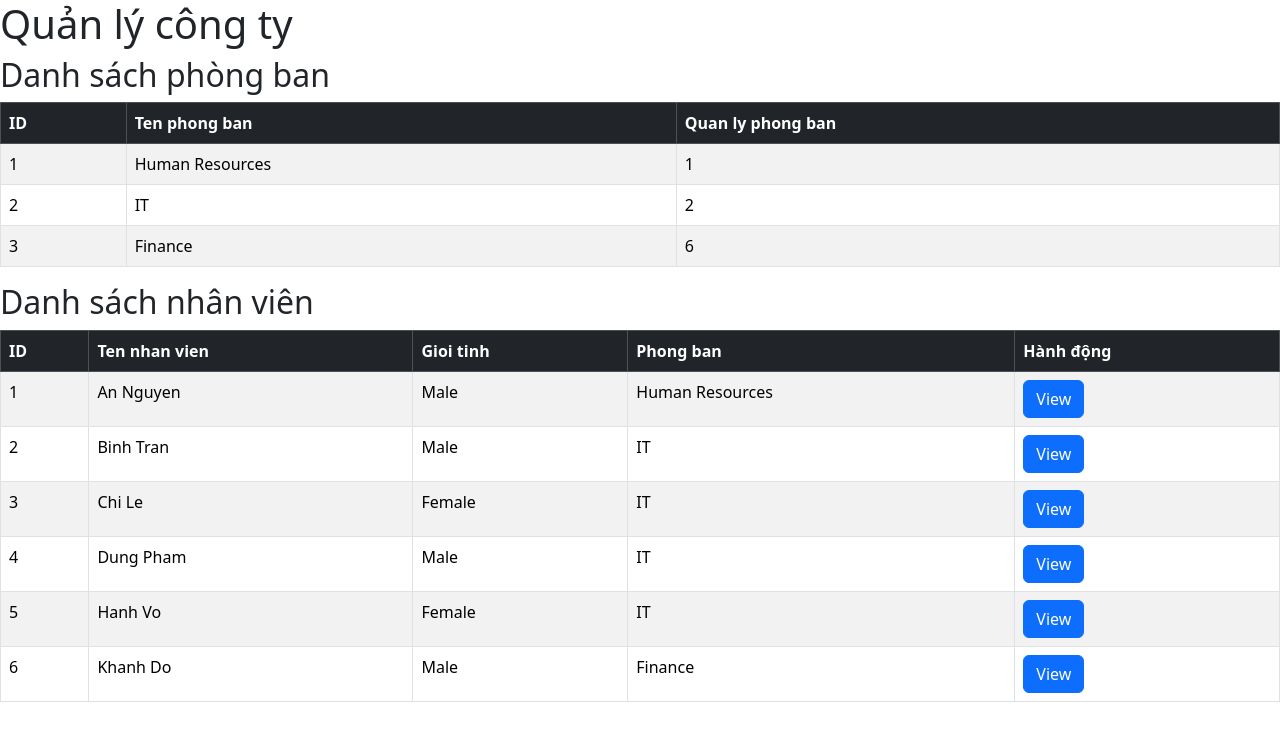
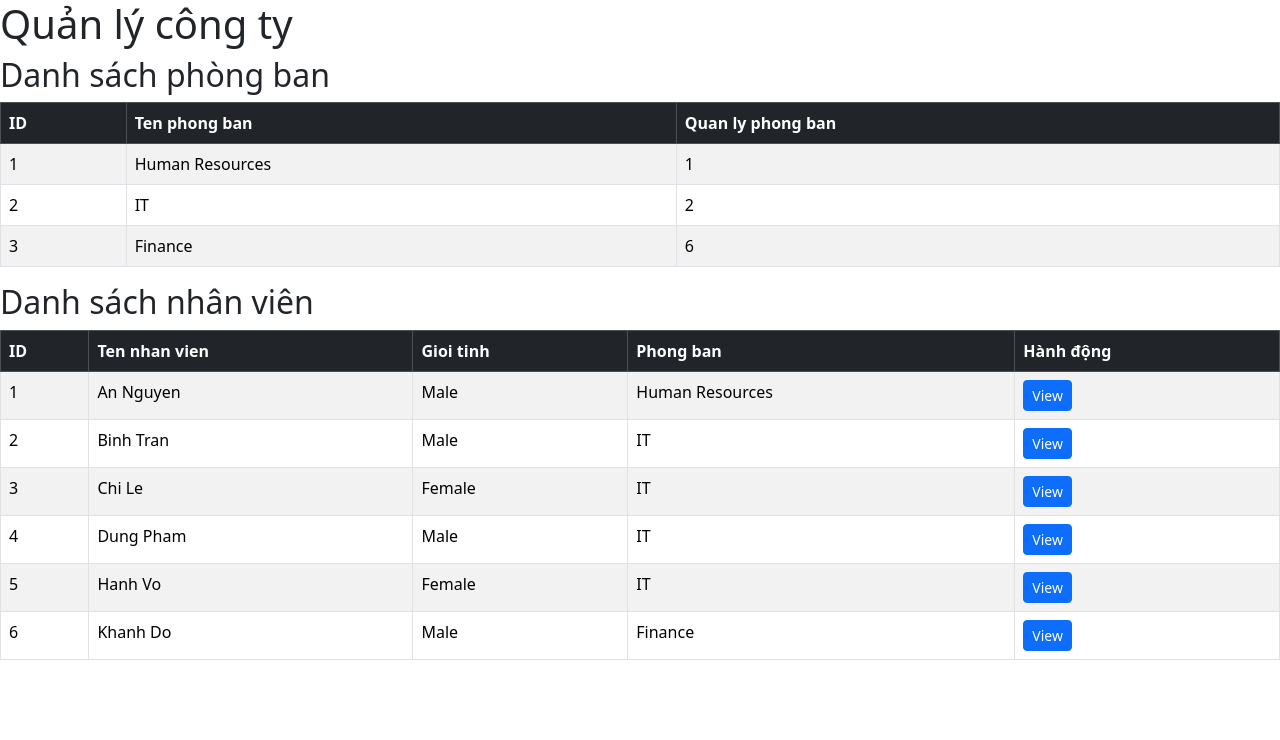
Before and after one commit to tranviet-tv/learnReact-projectTopDown, a React (Vite) app in the folder company-management/: page / in a window 1280 px wide. Shown: the top 740 px of the page. Built offline with nearby package versions, Linux system fonts and the light colour scheme; data requests are answered from the project's data file.

Commit message:
refactor: Use react bootstrap

```diff
--- a/company-management/src/components/EmployeeList.jsx
+++ b/company-management/src/components/EmployeeList.jsx
@@ -1,5 +1,6 @@
 import { useState, useEffect } from "react";
 import axios from "axios";
+import { Table, Button } from "react-bootstrap";
 
 export default function EmployeeList() {
     const [employees, setEmployees] = useState([]);
@@ -63,9 +64,9 @@ export default function EmployeeList() {
     return (
         <div>
             <h2>Danh sách nhân viên</h2>
-            <table className="table table-striped table-bordered">
-                <thead className="table-dark">
-                    <tr>
+            <Table striped bordered hover >
+                <thead>
+                    <tr className="table-dark">
                         <th>ID</th>
                         <th>Ten nhan vien</th>
                         <th>Gioi tinh</th>
@@ -81,12 +82,12 @@ export default function EmployeeList() {
                             <td>{employee.empGender}</td>
                             <td>{getDepartmentName(employee.depId)}</td>
                             <td>
-                                <button className="btn btn-primary">View</button>
+                                <Button variant="primary" size="sm">View</Button>
                             </td>
                         </tr>
                     )}
                 </tbody>
-            </table>
+            </Table>
         </div>
     )
 }
```
